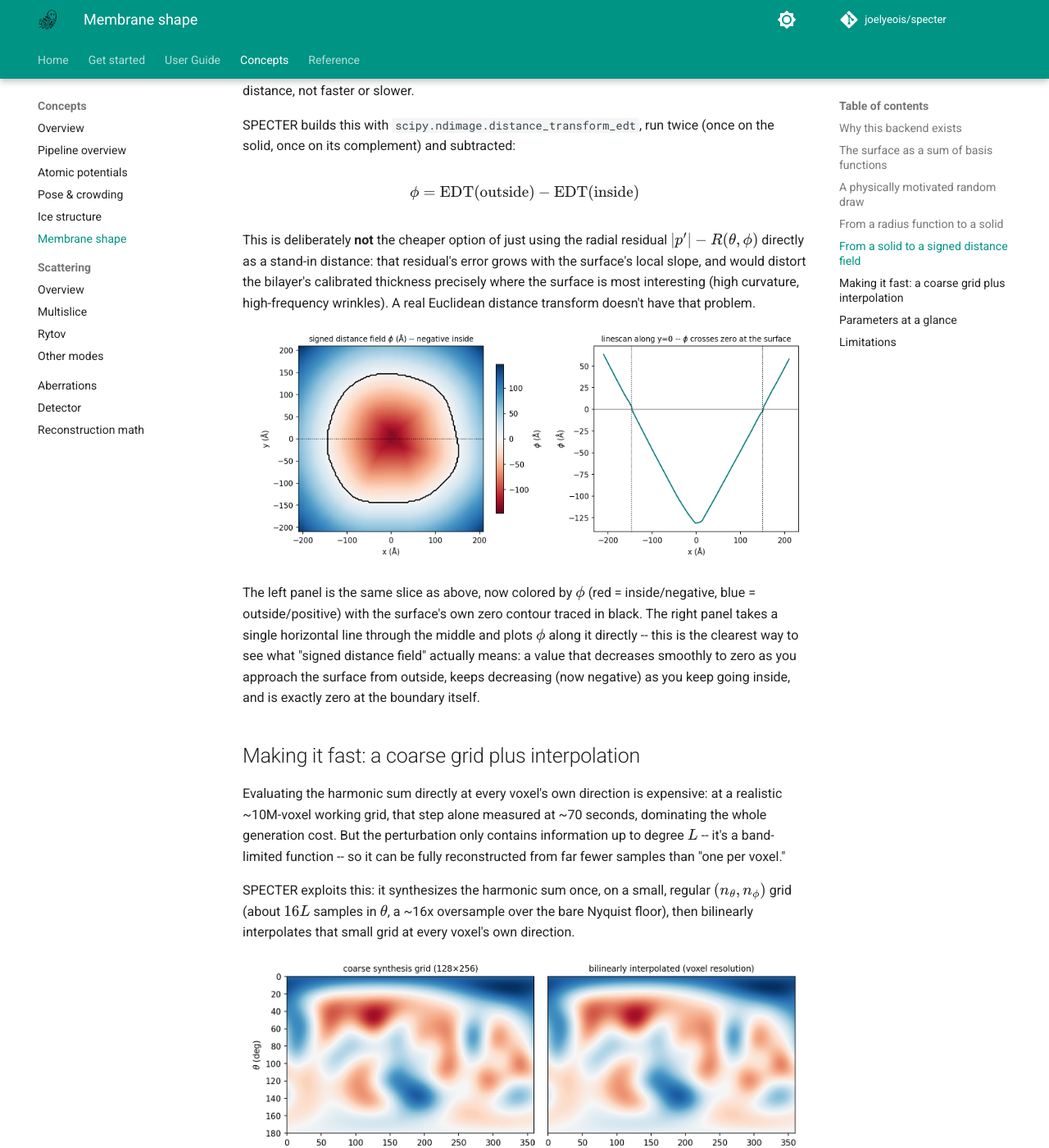
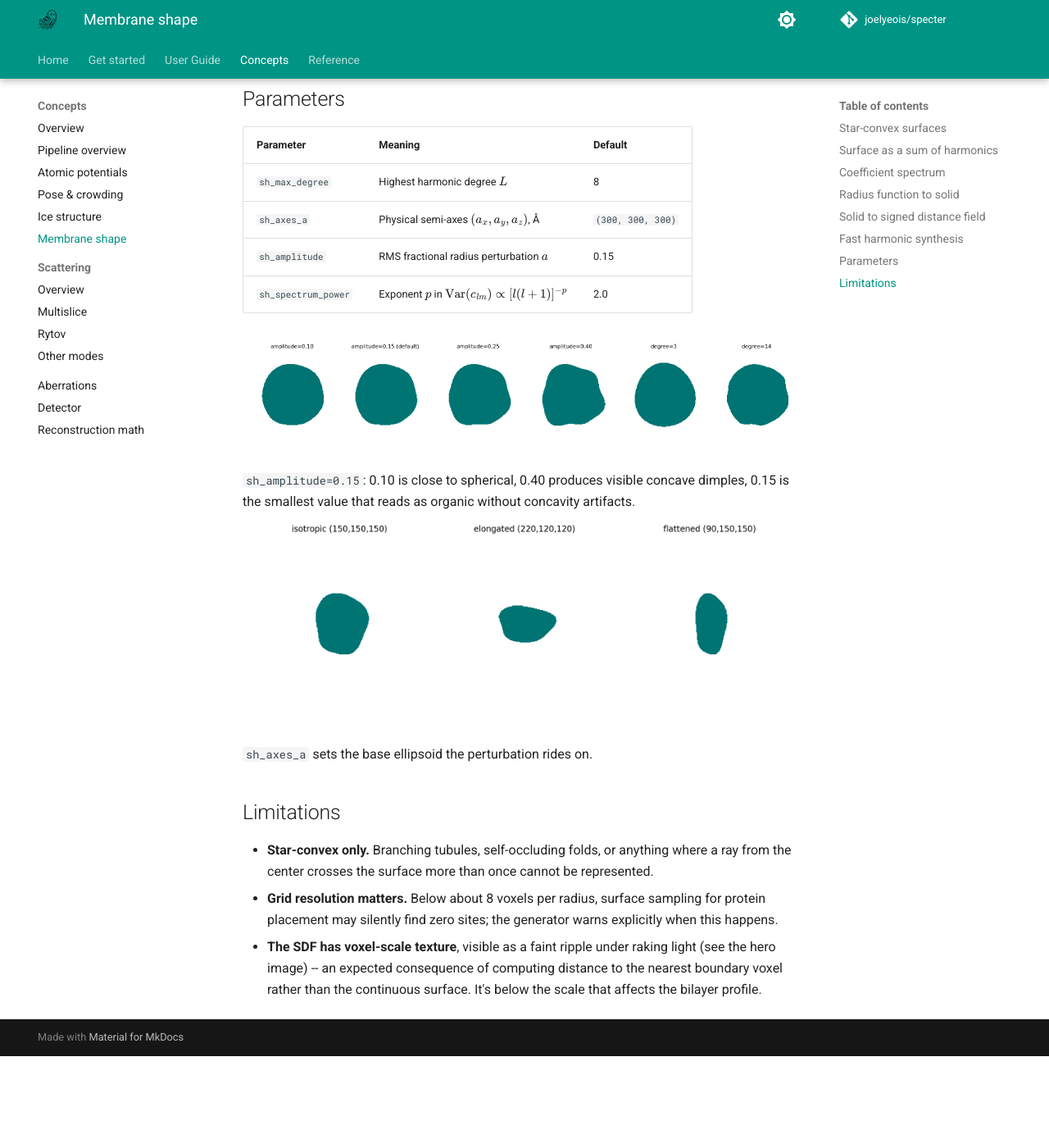
Before and after one commit to joelyeois/specter, an MkDocs documentation site: the page built from docs/concepts/membrane-shape.md, in a window 1280 px wide and 1400 px high, scrolled down 4557 px. Shown: the whole window at 82% size. Built offline with MkDocs 1.6.1 and Material for MkDocs 9.7.7, drawn with Linux system fonts in a browser that asks for light colours; comment, search, counter and statistics services are not loaded; after the commit the page ends 5845 px from its top, so only the background shows below that; some of the changed text lies outside the part shown.

Commit message:
Trim membrane-shape concept doc
Cut references to deprecated shape backends and pare prose down
throughout -- straight explanation, no rhetorical filler.

Co-Authored-By: Claude Sonnet 5 <noreply@anthropic.com>
Claude-Session: https://claude.ai/code/session_01CvS6YMo5GTtEzq891a16Ui

```diff
--- a/docs/concepts/membrane-shape.md
+++ b/docs/concepts/membrane-shape.md
@@ -5,233 +5,145 @@
 ![A random spherical-harmonic-perturbed organelle, rendered as a shaded 3D isosurface.](../assets/images/membrane-sh-hero.png){ width="420" }
 
 <div markdown>
-Every organic membrane in SPECTER -- a vesicle, a nucleus, a roughly-spherical
-mitochondrion -- starts life as a solid, and this page is about how that
-solid's *shape* is built. The bilayer itself (the two-leaflet density
-profile that gets rasterized onto it) is a separate, shape-independent step
-covered elsewhere; here we only care about the boundary surface those
-leaflets follow.
-
-`shape_backend="spherical_harmonics"` is the default in
-`specter.specimen.membrane.MembraneGenerator`. It builds that boundary as
-a random perturbation of an ellipsoid, expanded in **spherical harmonics** --
-the same basis functions used for planetary gravity fields, atomic orbitals,
-and (the actual reason they end up here) the thermal shape fluctuations of
-real lipid vesicles.
+`MembraneGenerator` builds vesicles, nuclei, and mitochondria by perturbing
+an ellipsoid with a random spherical-harmonic expansion
+(`shape_backend="spherical_harmonics"`, the default). This page covers how
+that shape is constructed.
 </div>
 
 </div>
 
 !!! info "Source"
-    This page walks through
-    `specter.specimen.membrane._field_spherical_harmonics`. Every figure
-    below is produced by
-    `docs-figures/membrane_shape.py`, which calls
-    the same private helper functions the real code path uses (never an
-    independent reimplementation of the math), so the figures cannot
-    silently drift from what's actually shipped.
+    Walks through `specter.specimen.membrane._field_spherical_harmonics`.
+    Figures are produced by `docs-figures/membrane_shape.py`, which calls
+    the same private helpers as the real code path.
 
-## Why this backend exists
+## Star-convex surfaces
 
-A membrane-bound organelle only needs one property to be describable this
-way: **star-convexity**. If you stand at the organelle's center and look out
-in any direction, the surface is crossed exactly once. That's true for
-vesicles, nuclei, and most mitochondria; it is *not* true for branching
-tubules, folded ER sheets, or anything that self-occludes from its own
-center.
+The method requires star-convexity: every ray from the organelle's center
+crosses the surface exactly once. True for vesicles, nuclei, and most
+mitochondria.
 
-For everything that *is* star-convex, this buys something valuable: the
-whole surface collapses to a single scalar function of direction,
+A star-convex surface reduces to one scalar function of direction:
 
 \[
 R(\theta, \phi)
 \]
 
--- the distance from the center to the surface, as a function of the polar
-angle \(\theta\) and azimuthal angle \(\phi\). No mesh, no point cloud, no
-faceting to clean up afterward. SPECTER has two other shape backends
-(`"metaball"`, a smooth-min blend of spheres, and `"alpha_shape"`, a
-Delaunay-derived shape that *can* represent non-star-convex topology) --
-both are now deprecated in favor of this one for the common case, precisely
-because a radius function is simpler and smoother than either.
-
-## The surface as a sum of basis functions
-
-The surface radius is written as a baseline plus a random perturbation:
+## Surface as a sum of harmonics
 
 \[
 R(\theta, \phi) = 1 + a \sum_{l=2}^{L} \sum_{m=-l}^{l} c_{lm}\, Y_l^m(\theta, \phi)
 \]
 
-- \(Y_l^m\): the **real** spherical harmonics -- degree \(l\), order \(m\).
-  These are the actual "shapes" being added together; six of them are shown
-  below, colored by sign (red positive, blue negative), with radius itself
-  also perturbed by the harmonic's own value so the lobes are visible in 3D.
-- \(a\) = `sh_amplitude`: how large the perturbation is, as a fraction of the
-  base radius.
-- \(L\) = `sh_max_degree`: the highest degree included -- higher \(L\) allows
-  finer surface detail.
-- \(l=0\) (a uniform radius offset) and \(l=1\) (a pure translation of the
-  whole sphere) are both excluded from the sum: neither carries any *shape*
-  information, so both would be wasted degrees of freedom.
+- \(Y_l^m\): real spherical harmonics, degree \(l\), order \(m\).
+- \(a\) = `sh_amplitude`: perturbation size, as a fraction of the base radius.
+- \(L\) = `sh_max_degree`: highest degree included.
+- \(l=0\) (uniform offset) and \(l=1\) (pure translation) carry no shape
+  information and are excluded.
 
 ![Six real spherical harmonics rendered as colored, radius-perturbed unit spheres.](../assets/images/membrane-sh-basis-gallery.png){ width="720" }
 
-Each \((l, m)\) is one fixed pattern. The organelle's actual shape comes from
-summing many of them with **random** coefficients \(c_{lm}\) -- the next
-section is about how those coefficients are chosen.
+The organelle's shape is a sum of these patterns with random coefficients
+\(c_{lm}\).
 
-## A physically motivated random draw
-
-The coefficients aren't just uniform noise. They're drawn as
+## Coefficient spectrum
 
 \[
 c_{lm} \sim \mathcal{N}\!\left(0,\ \big[l(l+1)\big]^{-p}\right), \qquad p = \texttt{sh\_spectrum\_power}
 \]
 
-i.e. independent, zero-mean Gaussians whose *variance* falls off with
-degree. This is not an arbitrary choice: \(p = 2\) (the default) reproduces
-the **Helfrich (1973)** thermal bending-mode spectrum of a lipid bilayer at
-equilibrium, where long-wavelength undulations dominate and short-wavelength
-wrinkles are naturally suppressed by the bilayer's own bending rigidity.
-Lower \(p\) shifts weight toward higher-degree, finer-grained roughness --
-less physically "membrane-like," but available if you want it.
+\(p = 2\) (default) reproduces the Helfrich (1973) thermal bending-mode
+spectrum of a lipid bilayer: long-wavelength undulations dominate,
+short-wavelength wrinkles are suppressed. Lower \(p\) shifts weight toward
+finer, less membrane-like roughness.
 
 ![Var(a_lm) vs. harmonic degree l, for several values of spectrum_power.](../assets/images/membrane-sh-spectrum.png){ width="420" }
 
-After drawing all the coefficients, they're rescaled so
-\(\sum_{l,m} c_{lm}^2 = 1\) exactly. Because the \(Y_l^m\) are orthonormal
-on the sphere, Parseval's theorem then guarantees the perturbation's RMS
-value over the *whole* sphere is exactly \(1\), regardless of `sh_max_degree`
-or `sh_spectrum_power` -- so `sh_amplitude` alone controls the perturbation's
-overall scale, cleanly separated from how it's distributed across degrees.
-
-The figure below fixes one random draw and just changes how many terms are
-kept -- the same trade-off `sh_max_degree` controls, made visible directly
-in \((\theta, \phi)\) space:
+Coefficients are rescaled so \(\sum_{l,m} c_{lm}^2 = 1\). Since the
+\(Y_l^m\) are orthonormal, Parseval's theorem fixes the perturbation's RMS
+to exactly \(1\) regardless of `sh_max_degree`/`sh_spectrum_power` --
+`sh_amplitude` alone sets the overall scale.
 
 ![The same random coefficients, with the harmonic sum truncated at increasing degree L.](../assets/images/membrane-sh-degree-buildup.png){ width="900" }
 
-More terms add finer wrinkles on top of the same broad shape -- they don't
-replace it, because the Helfrich-weighted variance keeps the low-degree
-terms dominant.
+Same random draw, increasing \(L\): more terms add finer wrinkles on top of
+the same broad shape.
 
-## From a radius function to a solid
+## Radius function to solid
 
-\(R(\theta, \phi)\) alone isn't a "shape" a renderer can use -- it needs to
-become a solid on the actual working voxel grid. For every voxel, SPECTER:
-
-1. Transforms the voxel's physical position into a frame scaled by the
-   organelle's semi-axes `sh_axes_a` (equal axes give a round organelle;
-   unequal axes stretch or flatten it), giving a local radius \(|p'|\) and
-   direction \((\theta, \phi)\).
-2. Tests whether that voxel is inside the perturbed surface:
+For every voxel: transform its position into a frame scaled by the
+organelle's semi-axes `sh_axes_a`, giving a local radius \(|p'|\) and
+direction \((\theta, \phi)\). The voxel is inside if
 
 \[
-\text{inside} \iff |p'| < R(\theta, \phi)
+|p'| < R(\theta, \phi)
 \]
-
-That's it -- a plain per-voxel comparison. Applied across the whole grid, it
-produces a binary solid:
 
 ![Central slice of the raw boolean inside/outside test, before any distance transform.](../assets/images/membrane-sh-inside-test.png){ width="380" }
 
-## From a solid to a signed distance field
+## Solid to signed distance field
 
-A binary mask isn't quite what downstream code needs either -- placing
-transmembrane proteins and rasterizing the bilayer both need to know not just
-*whether* a point is inside, but *how far* it is from the surface, with a
-sign indicating which side it's on. That's a **signed distance field (SDF)**:
-a scalar field \(\phi\) that is negative inside the solid, positive outside,
-zero exactly at the surface, and (ideally) satisfies the Eikonal property
-\(|\nabla\phi| \approx 1\) -- i.e. it changes at exactly the rate of physical
-distance, not faster or slower.
-
-SPECTER builds this with `scipy.ndimage.distance_transform_edt`, run twice
-(once on the solid, once on its complement) and subtracted:
+Protein placement and bilayer rasterization need distance to the surface,
+not just inside/outside. SPECTER builds a signed distance field \(\phi\)
+(negative inside, positive outside, zero at the surface) via two Euclidean
+distance transforms:
 
 \[
 \phi = \mathrm{EDT}(\text{outside}) - \mathrm{EDT}(\text{inside})
 \]
 
-This is deliberately **not** the cheaper option of just using the radial
-residual \(|p'| - R(\theta,\phi)\) directly as a stand-in distance: that
-residual's error grows with the surface's local slope, and would distort the
-bilayer's calibrated thickness precisely where the surface is most
-interesting (high curvature, high-frequency wrinkles). A real Euclidean
-distance transform doesn't have that problem.
+This is used instead of the radial residual \(|p'| - R(\theta,\phi)\): that
+residual's error grows with local slope and would distort the bilayer's
+calibrated thickness at high curvature.
 
 ![Central slice of the final signed distance field, with the zero contour marking the membrane surface, and a 1D linescan showing phi crossing zero there.](../assets/images/membrane-sh-sdf-slice.png){ width="900" }
 
-The left panel is the same slice as above, now colored by \(\phi\) (red =
-inside/negative, blue = outside/positive) with the surface's own zero
-contour traced in black. The right panel takes a single horizontal line
-through the middle and plots \(\phi\) along it directly -- this is the
-clearest way to see what "signed distance field" actually means: a value
-that decreases smoothly to zero as you approach the surface from outside,
-keeps decreasing (now negative) as you keep going inside, and is exactly
-zero at the boundary itself.
+Left: \(\phi\) over one slice (red = inside, blue = outside), zero contour
+in black. Right: a linescan through the center, showing \(\phi\) crossing
+zero at the surface.
 
-## Making it fast: a coarse grid plus interpolation
+## Fast harmonic synthesis
 
-Evaluating the harmonic sum directly at every voxel's own direction is
-expensive: at a realistic ~10M-voxel working grid, that step alone measured
-at ~70 seconds, dominating the whole generation cost. But the perturbation
-only contains information up to degree \(L\) -- it's a band-limited
-function -- so it can be fully reconstructed from far fewer samples than
-"one per voxel."
+Evaluating the harmonic sum at every voxel's own direction is expensive
+(~70s at a 10M-voxel grid). Since the perturbation is band-limited to
+degree \(L\), it's instead synthesized once on a small \((n_\theta, n_\phi)\)
+grid and bilinearly interpolated per voxel.
 
-SPECTER exploits this: it synthesizes the harmonic sum once, on a small,
-regular \((n_\theta, n_\phi)\) grid (about \(16L\) samples in \(\theta\), a
-~16x oversample over the bare Nyquist floor), then bilinearly interpolates
-that small grid at every voxel's own direction.
+![A small coarse synthesis grid next to the bilinearly interpolated field it stands in for.](../assets/images/membrane-sh-angular-grid-interp.png){ width="800" }
 
-![A small coarse synthesis grid next to the bilinearly interpolated field it stands in for -- visually near-identical.](../assets/images/membrane-sh-angular-grid-interp.png){ width="800" }
+Interpolation error is ~0.17% of the perturbation's RMS -- well below the
+distance-transform's own discretization noise -- for a 30-150x reduction in
+wall time.
 
-The two panels above are deliberately hard to tell apart -- that's the
-point. Measured directly, the interpolation error is about 0.17% of the
-perturbation's own RMS scale: an order of magnitude below the discretization
-noise the distance transform step already introduces, for a 30-150x
-reduction in wall time.
-
-## Parameters at a glance
+## Parameters
 
 | Parameter | Meaning | Default |
 |---|---|---|
-| `sh_max_degree` | Highest harmonic degree \(L\) -- more fine detail at higher values | 8 |
-| `sh_axes_a` | Physical semi-axes \((a_x, a_y, a_z)\), Å -- equal for round, unequal for elongated/flattened | `(300, 300, 300)` |
+| `sh_max_degree` | Highest harmonic degree \(L\) | 8 |
+| `sh_axes_a` | Physical semi-axes \((a_x, a_y, a_z)\), Å | `(300, 300, 300)` |
 | `sh_amplitude` | RMS fractional radius perturbation \(a\) | 0.15 |
-| `sh_spectrum_power` | Exponent \(p\) in \(\mathrm{Var}(c_{lm}) \propto [l(l+1)]^{-p}\) -- 2.0 is the Helfrich thermal spectrum | 2.0 |
+| `sh_spectrum_power` | Exponent \(p\) in \(\mathrm{Var}(c_{lm}) \propto [l(l+1)]^{-p}\) | 2.0 |
 
 ![Amplitude and degree swept across six organelles, outline only.](../assets/images/membrane-sh-parameter-sweep.png){ width="900" }
 
-`sh_amplitude=0.15` (the default) was chosen from a direct visual sweep:
-0.10 was barely distinguishable from a plain sphere, 0.40 produced visible
-concave dimples (still a valid surface, just an unusually irregular-looking
-organelle), and 0.15 was the smallest value that read as clearly organic
-without concavity artifacts.
-
-`sh_axes_a` controls the base ellipsoid the harmonic perturbation rides on
-top of:
+`sh_amplitude=0.15`: 0.10 is close to spherical, 0.40 produces visible
+concave dimples, 0.15 is the smallest value that reads as organic without
+concavity artifacts.
 
 ![Isotropic, elongated, and flattened base ellipsoids, same random perturbation.](../assets/images/membrane-sh-axes-sweep.png){ width="700" }
 
+`sh_axes_a` sets the base ellipsoid the perturbation rides on.
+
 ## Limitations
 
-- **Star-convexity is a hard requirement.** Branching tubules, self-occluding
-  folds, or anything where a ray from the center could cross the surface
-  more than once cannot be represented at all by this backend -- use
-  `"alpha_shape"` for that topology instead.
-- **Grid resolution matters for downstream surface sampling.** The
-  transmembrane protein placement step (`_placement.sample_surface_sites`)
-  relies on the SDF closely satisfying the Eikonal property near the
-  surface, which only holds as well as the working grid resolves it. Below
-  about 8 voxels per radius, `generate_membrane_field_spherical_harmonics`
-  warns explicitly and placement may silently find zero sites.
-- **The SDF has real voxel-scale texture**, visible as a faint ripple under
-  raking light in an isosurface render (as in this page's own hero image) --
-  an expected consequence of building the field from
-  `distance_transform_edt` on a *binary* mask (exact distance to the nearest
-  boundary *voxel*, not to the continuous analytic surface), not a bug. It's
-  well below the scale that affects the calibrated bilayer profile, which
-  only ever samples within a thin band near the zero level set.
+- **Star-convex only.** Branching tubules, self-occluding folds, or anything
+  where a ray from the center crosses the surface more than once cannot be
+  represented.
+- **Grid resolution matters.** Below about 8 voxels per radius, surface
+  sampling for protein placement may silently find zero sites; the
+  generator warns explicitly when this happens.
+- **The SDF has voxel-scale texture**, visible as a faint ripple under
+  raking light (see the hero image) -- an expected consequence of computing
+  distance to the nearest boundary voxel rather than the continuous
+  surface. It's below the scale that affects the bilayer profile.
```
